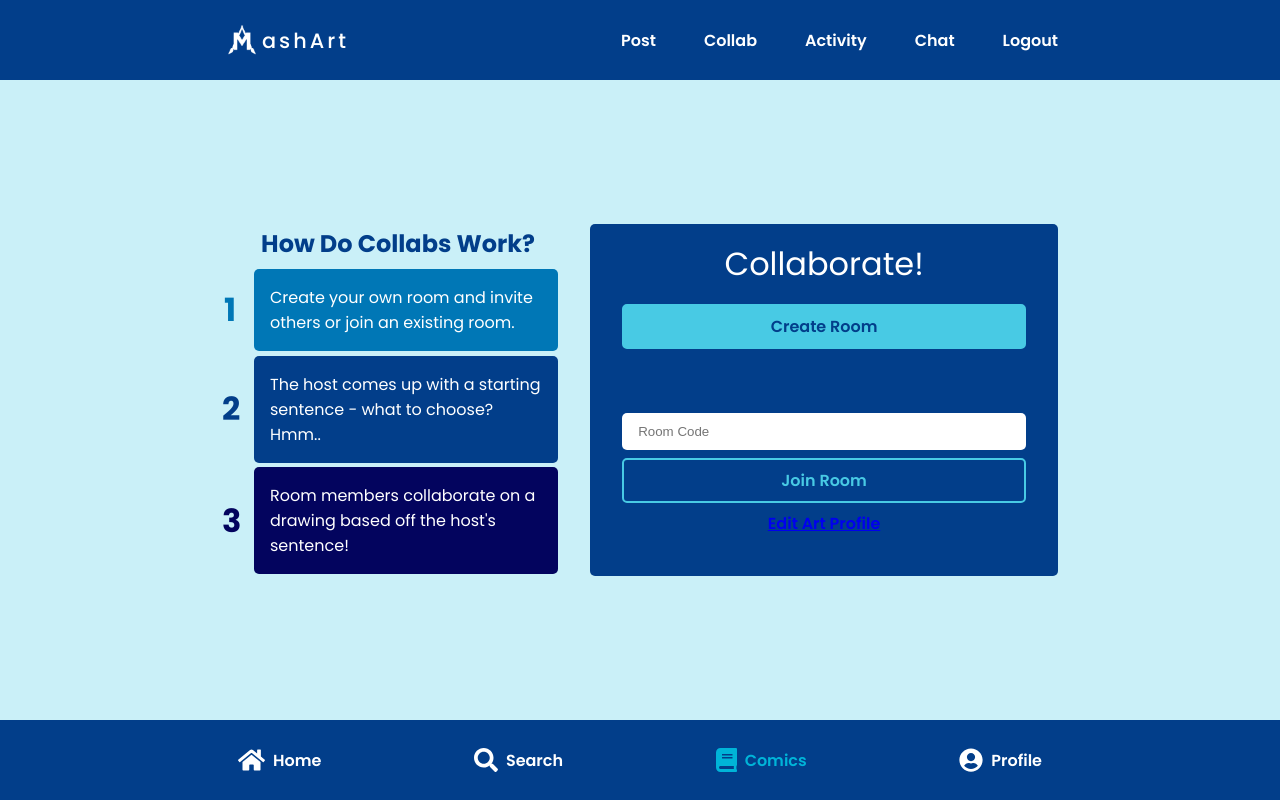
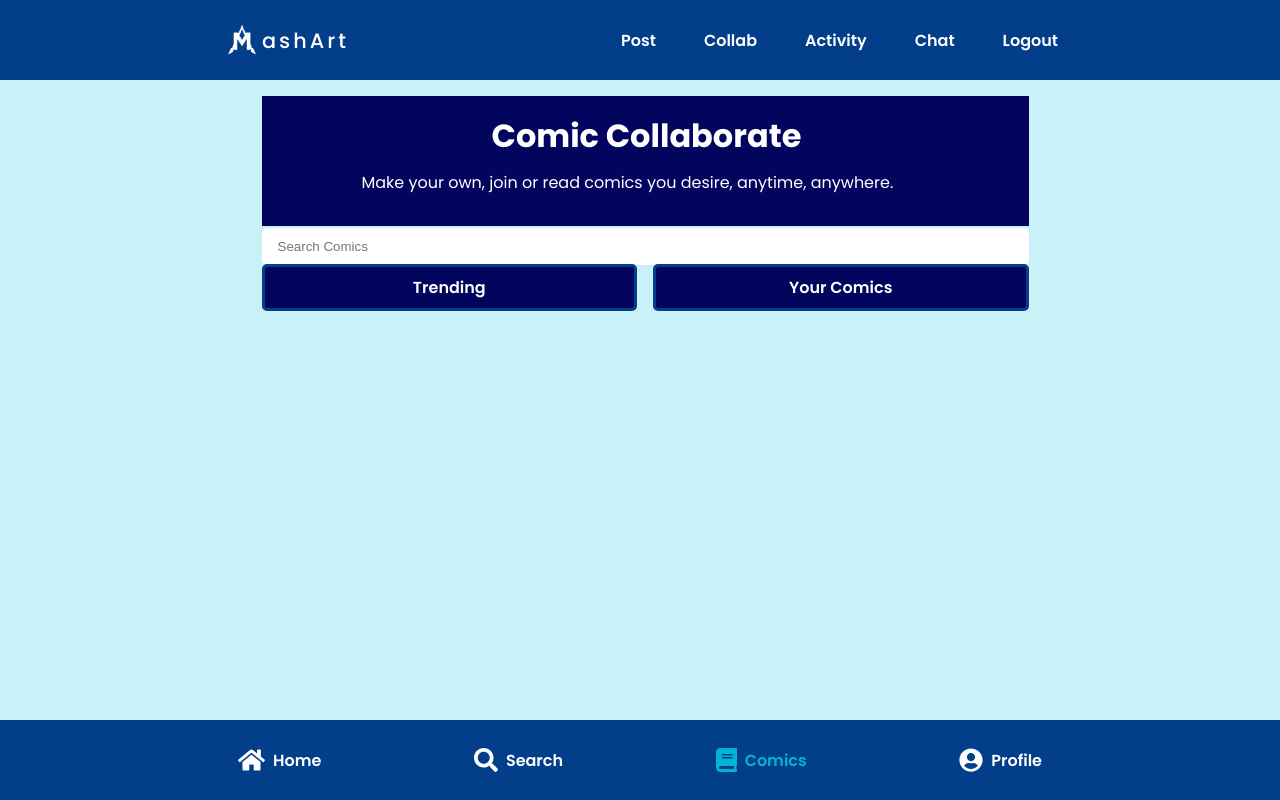
Before and after one commit to HARALARK/MashArt, a React (Create React App) app in the folder mashart/frontend/: page /comics in a window 1280 px wide. Built offline with nearby package versions, Linux system fonts and the light colour scheme; sample sign-in values are in the browser's storage; a web font is replaced by a local one.

Commit message:
added heading,search bar and tabs

```diff
--- a/mashart/frontend/src/screens/ComicsScreen.js
+++ b/mashart/frontend/src/screens/ComicsScreen.js
@@ -38,32 +38,37 @@ const ComicsScreen = () => {
     }
   }, [userInfo, navigate])
 
+
   return (
     <Container>
-      <GameInfo />
-      <Form>
-        <p className="heading">Collaborate!</p>
-        {loading && <Message>Loading...</Message>}
-        {error && <Message variant="error">{error}</Message>}
+      <Heading>
+        <span className = "title"> Comic Collaborate</span>
+        <p className = "description"> Make your own, join or read comics you desire, anytime, anywhere.</p>
 
-        <Button className="create-room" onClick={createRoomHandler}>
-          Create Room
-        </Button>
-
+      </Heading>
+      <SearchBar>
         <Input
           type="text"
-          placeholder="Room Code"
-          onChange={(e) => setRoomCode(e.target.value)}
+          placeholder="Search Comics"
+          // value={searchText}
+          // onChange={searchHandler}
         />
+        <OptionContainer>
+          <Button
+            // className={option === "people" && "active"}
+            // onClick={() => setOption("people")}
+          >
+            Trending
+          </Button>
+          <Button
+            // className={option === "tags" && "active"}
+            // onClick={() => setOption("tags")}
+          >
+            Your Comics
+          </Button>
+        </OptionContainer>
+      </SearchBar>
 
-        <Button className="join-room" onClick={joinRoomHandler}>
-          Join Room
-        </Button>
-
-        <Link className="link" to="/edit-art">
-          <Button>Edit Art Profile</Button>
-        </Link>
-      </Form>
     </Container>
   )
 }
@@ -72,7 +77,7 @@ const Container = styled.div`
   display: flex;
   flex-direction: column;
   gap: 2rem;
-  width: 100%;
+  width: 10%;
   padding: 1rem 2rem 100px;
 
   align-items: center;
@@ -83,14 +88,73 @@ const Container = styled.div`
     font-size: 2rem;
     text-align: center;
   }
+`
+const Heading = styled.section`
+  padding: 1rem 0 1rem;
+  height: 130px;
+  width: 2950%;
+  align-items: center;
+  margin-left: 820px;
+  //margin-right: 200px;
+  background-color: var(--secondary-dark);
 
-  @media ${device.tablet} {
-    height: calc(100vh - 160px);
-    flex-direction: row;
-    justify-content: space-between;
-    padding: 0 2rem;
+  .title{
+    color: var(--light);
+    font-size: 2rem;
+    text-align: center;
+    align-items: center;
+    margin-left: 230px;
+    font-weight: 700;
   }
+  .description{
+    color: var(--light);
+    margin-left: 100px;
+    margin-top: 10px;
+
+
+  }
+
 `
+const SearchBar = styled.div`
+  display: flex;
+  flex-direction: column;
+  margin-left: 820px;
+  width: 2950%;
+  margin-top: -30px;
+
+`
+
+const OptionContainer = styled.div`
+  display: flex;
+  gap: 1rem;
+
+`
+const Button = styled.p`
+  flex: 1;
+  text-align: center;
+  padding: 0.5rem 1rem;
+  border: 3px solid var(--secondary);
+  color: white;
+  border-radius: 5px;
+  font-size: 1rem;
+  font-weight: 600;
+  cursor: pointer;
+  transition: 200ms ease-in-out;
+  margin-top: -1px;
+  background-color: var(--secondary-dark);
+
+  &.active {
+    background-color: var(--secondary);
+    color: var(--light);
+  }
+
+  &:hover {
+    background-color: var(--secondary);
+    color: var(--light);
+  }
+
+  `
+
 
 const Form = styled.form`
   background-color: var(--secondary);
@@ -101,48 +165,5 @@ const Form = styled.form`
   width: 100%;
 `
 
-const Button = styled.p`
-  text-align: center;
-  padding: 0.5rem 1rem;
-  border-radius: 5px;
-  font-size: 1rem;
-  font-weight: 600;
-  cursor: pointer;
-  transition: 100ms ease-in-out;
 
-  &.create-room {
-    margin: 1rem 0 4rem;
-    background-color: var(--primary-dark);
-    color: var(--secondary);
-    border: 2px solid var(--primary-dark);
-  }
-
-  &.create-room:hover {
-    color: var(--light);
-  }
-
-  &.join-room {
-    margin-top: 0.5rem;
-    background-color: transparent;
-    color: var(--primary-dark);
-    border: 2px solid var(--primary-dark);
-  }
-
-  &.join-room:hover {
-    background-color: var(--primary-dark);
-    border: 2px solid var(--primary-dark);
-    color: var(--secondary);
-  }
-
-  &.edit-art {
-    margin-top: 0.5rem;
-    background-color: transparent;
-    color: var(--primary-dark);
-    border: 2px solid var(--primary-dark);
-  }
-
-  &.edit-art:hover {
-    color: var(--light);
-  }
-`
 export default ComicsScreen
```
